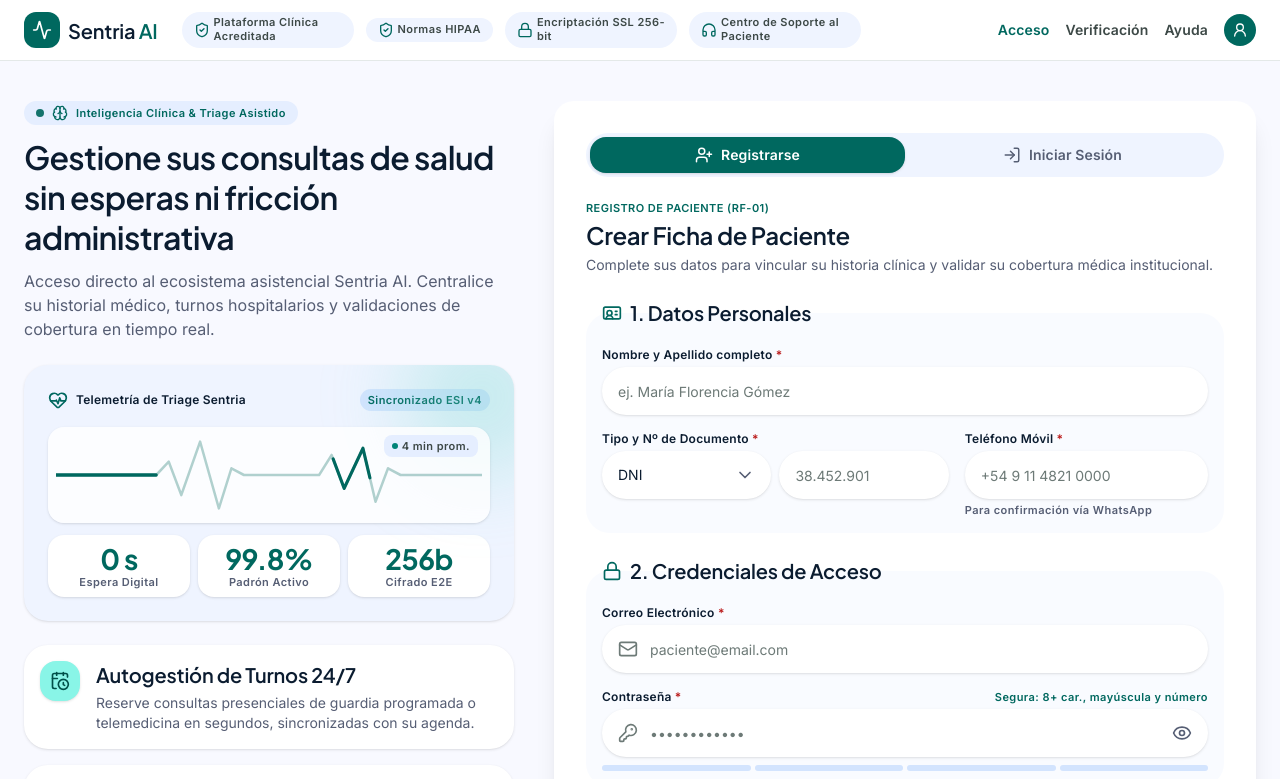
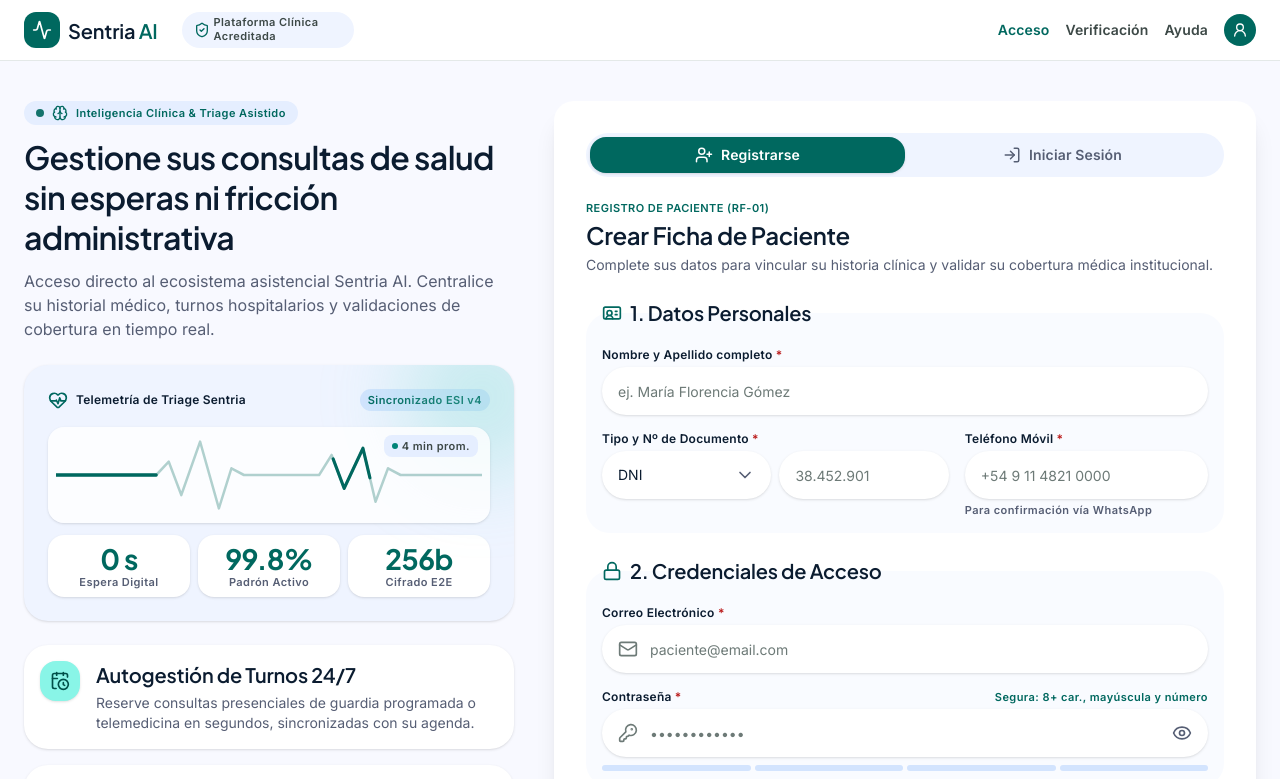
Before and after one commit to joacoContreras/sentria_ia-frontend, a Next.js app: page / in a window 1280 px wide. Shown: the top 779 px of the page. Built offline with nearby package versions, Linux system fonts and the light colour scheme.

Commit message:
fix: Sticky component prevent nice scrolling

```diff
--- a/components/sentria/site-header.tsx
+++ b/components/sentria/site-header.tsx
@@ -1,11 +1,8 @@
 import Link from "next/link"
-import { Activity, ShieldCheck, Lock, Headphones, UserRound } from "lucide-react"
+import { Activity, ShieldCheck, UserRound } from "lucide-react"
 
 const badges = [
-  { icon: ShieldCheck, label: "Plataforma Clínica Acreditada" },
-  { icon: ShieldCheck, label: "Normas HIPAA" },
-  { icon: Lock, label: "Encriptación SSL 256-bit" },
-  { icon: Headphones, label: "Centro de Soporte al Paciente" },
+  { icon: ShieldCheck, label: "Plataforma Clínica Acreditada" }
 ]
 
 export function SiteHeader() {
--- a/components/sentria/value-panel.tsx
+++ b/components/sentria/value-panel.tsx
@@ -39,7 +39,7 @@
 
 export function ValuePanel() {
   return (
-    <div className="lg:col-span-5 flex flex-col gap-space-lg lg:sticky lg:top-24">
+    <div className="lg:col-span-5 flex flex-col gap-space-lg">
       {/* Branding & headline */}
       <div className="flex flex-col gap-space-sm items-start">
         <div className="inline-flex items-center gap-space-xs bg-surface-container px-space-sm py-space-2xs rounded-full">
```
